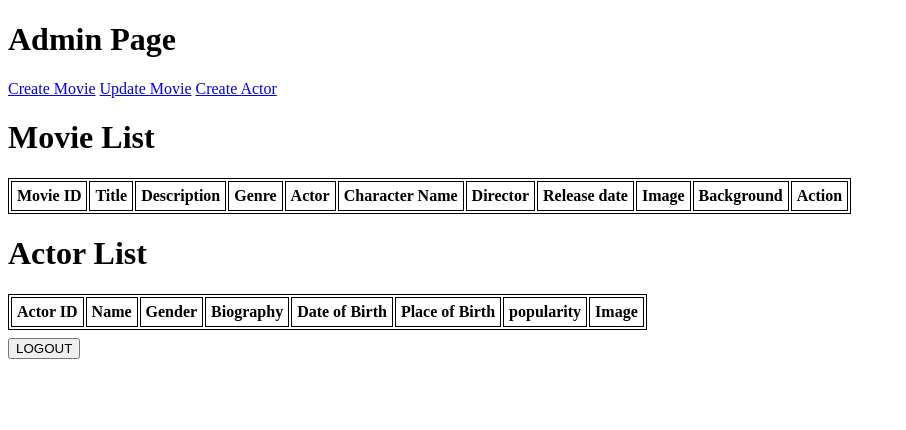
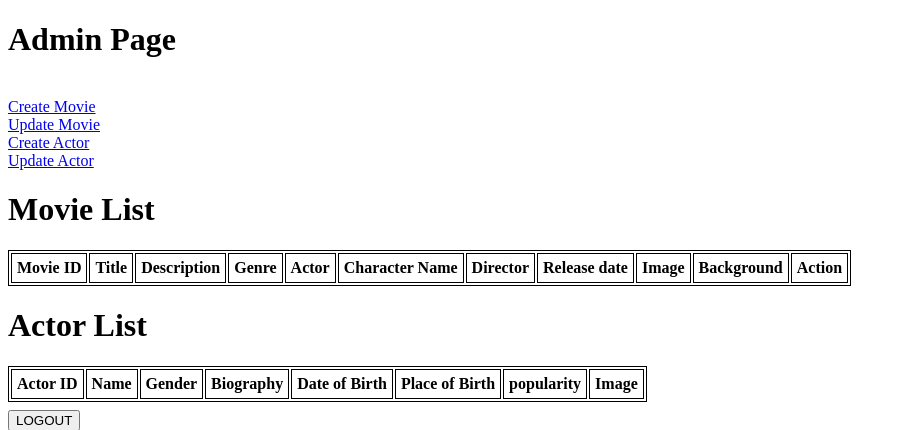
Before and after one commit to AsakaLynux/LAB_WebProg, a Laravel app: page /admin in a window 1280 px wide. Shown: the top 430 px of the page, without its empty margins (0-906 px from the left). Run offline with Laravel 8, Linux system fonts and the light colour scheme; a user stored in the database is signed in; data comes from the database, SQL or seed files in the repository; data that the repository does not hold is empty.

Commit message:
Update actor feature done

```diff
--- a/resources/views/admin/home.blade.php
+++ b/resources/views/admin/home.blade.php
@@ -19,9 +19,10 @@
 </style>
 <body>
     <h1>Admin Page</h1>
-    <a href="/create-movie">Create Movie</a>
-    <a href="/update-movie">Update Movie</a>
-    <a href="/create-actor">Create Actor</a>
+    <br><a href="/create-movie">Create Movie</a>
+    <br><a href="/update-movie">Update Movie</a>
+    <br><a href="/create-actor">Create Actor</a>
+    <br><a href="/update-actor">Update Actor</a>
 
 
     <h1>Movie List</h1>
--- a/resources/views/admin/update-actor.blade.php
+++ b/resources/views/admin/update-actor.blade.php
@@ -9,12 +9,12 @@
     <title>Document</title>
 </head>
 <body>
-    <h1>Edit Page</h1>
-
     <h1>Edit Actor</h1>
-    <h1>Insert Actor</h1>
     <form action="/update-actor" enctype="multipart/form-data" method="POST">
         @csrf
+        <label for="id">Input Actor ID</label>
+        <input type="text" name="id_update">
+
         <label for="name">Name</label>
         <input type="text" name="name">
 
--- a/routes/web.php
+++ b/routes/web.php
@@ -48,20 +48,25 @@ Route::get('/profile/{id}', function() {
 
 // Admin
 Route::get('/admin', [AdminController::class, 'get'])->middleware('securityAdmin');
+
+// Movie
 Route::post('/create-movie', [MovieController::class, 'create']);
-
-Route::get('/create-actor', function() {
-    return view('admin.create-actor');
-});
-
-Route::post('/create-actor', [ActorController::class, 'create']);
-
 Route::post('/update-movie', [MovieController::class, 'update']);
 Route::get('/update-movie', function () {
     return view('admin.update-movie');
 });
+Route::get('/detail-movies/{id}', [AdminController::class, 'get_movie_by_id']);
+// Actor
+Route::get('/create-actor', function() {
+    return view('admin.create-actor');
+});
+Route::post('/create-actor', [ActorController::class, 'create']);
+Route::get('/update-actor', function() {
+    return view('admin.update-actor');
+});
+Route::post('/update-actor', [ActorController::class, 'update']);
 
-Route::get('/detail-movies/{id}', [AdminController::class, 'get_movie_by_id']);
+
 Route::get('/detail-actors/{id}', [AdminController::class, 'get_actor_by_id']);
 
 // Guest
```
Also changed, not shown: app/Http/Controllers/ActorController.php (+4 -4 lines).
